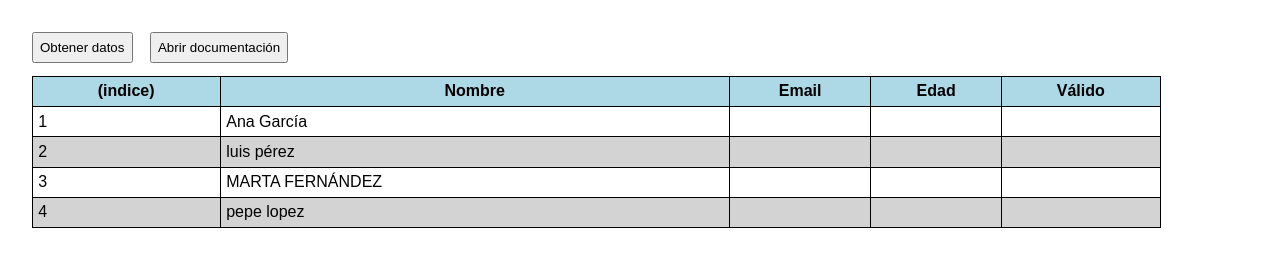
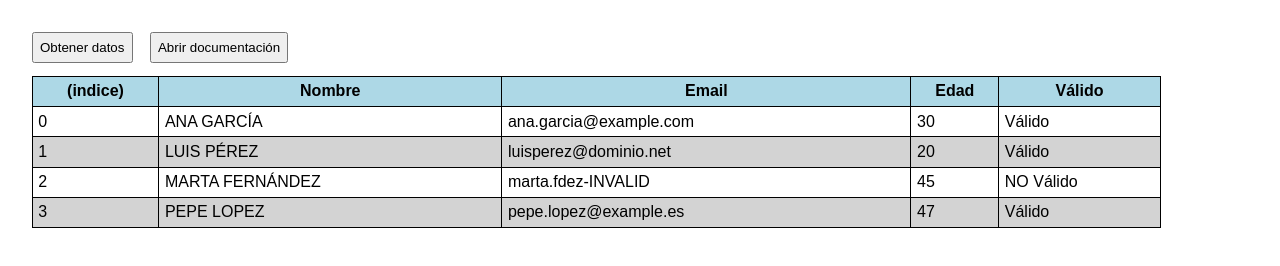
Before and after one commit to JaimeVargaas/DAWC, a plain HTML site: page VargasBáez, Jaime - PruebaEjT3/index.html in a window 1280 px wide. Both pictures are taken after a click on the button "Obtener datos". Drawn offline with Linux system fonts and the light colour scheme.

Commit message:
mas pruebas sobre dom

```diff
--- a/VargasBáez, Jaime - PruebaEjT3/index.html
+++ b/VargasBáez, Jaime - PruebaEjT3/index.html
@@ -4,7 +4,7 @@
     <meta charset="UTF-8">
     <meta name="viewport" content="width=device-width, initial-scale=1.0">
     <title>Document</title>
-    <script src="./js/main.js" defer></script>
+    <script src="./js/correccion.js" defer></script>
     <link rel="stylesheet" href="css/style.css">
 </head>
 <body>
--- /dev/null
+++ b/VargasBáez, Jaime - PruebaEjT3/js/correccion.js
@@ -0,0 +1,46 @@
+const datosUsuarios = [
+    "Nombre:  Ana García, Email: ana.garcia@example.com, FechaNac: 1995-10-25",
+    "Nombre: luis pérez, Email: luisperez@dominio.net, FechaNac: 2005-01-05",
+    "Nombre:  MARTA FERNÁNDEZ, Email: marta.fdez-INVALID, FechaNac: 1980-03-15", // Inválido
+    "Nombre: pepe lopez, Email: pepe.lopez@example.es, FechaNac: 1978/11/02" // Formato de fecha diferente
+];
+
+const regexEmail = /^\S+@\S+\.\S+$/; // \S --> todo lo que no sea un espacio, una @ algo sin espacios, un punto y algo sin espacios
+const tabla = document.getElementById("tablaDatos");
+/********************************************************************************* */
+
+
+document.getElementById("bDatosusuarios").onclick = function () {
+
+for (let usuario = 0; usuario < datosUsuarios.length; usuario++) {
+    let datosUsuario = datosUsuarios[usuario].split(",");
+
+    // Mostrar Índice:
+    document.getElementById("indice" + usuario).innerHTML = usuario;
+
+    // Obtenemos el nombre:
+    let nombre = datosUsuario[0].split(":")[1].trim().toUpperCase();
+    document.getElementById("nombre" + usuario).innerHTML = nombre;
+
+    // Obtenemos email:
+    let email = datosUsuario[1].split(":")[1].trim();
+    document.getElementById("email" + usuario).innerHTML = email;
+
+    if (regexEmail.test(email))
+        document.getElementById("valido" + usuario).innerHTML = "Válido";
+    else
+        document.getElementById("valido" + usuario).innerHTML = "NO Válido";
+
+    // Obtenemos los años:
+    let fechaNac = new Date(datosUsuario[2].split(":")[1].trim());
+
+    let anoNow = new Date().getFullYear();
+
+    if (fechaNac)
+        document.getElementById("edad" + usuario).innerHTML = anoNow - fechaNac.getFullYear();
+    else
+        document.getElementById("edad" + usuario).innerHTML = "<b>Fecha no admitida</b>";
+}
+
+
+}
--- a/VargasBáez, Jaime - PruebaEjT3/js/main.js
+++ b/VargasBáez, Jaime - PruebaEjT3/js/main.js
@@ -24,10 +24,10 @@ for(let i=0;i<datosUsuarios.length-1;i++) {
 
 document.getElementById("bDatosusuarios").onclick = () => {
 
-    document.getElementById("indice0").innerHTML="1";
-    document.getElementById("indice1").innerHTML="2";
-    document.getElementById("indice2").innerHTML="3";
-    document.getElementById("indice3").innerHTML="4";
+    let textInidice = "indice";
+    for(let i=0;i<datosUsuarios.length;i++) {
+        document.getElementById(textInidice+i).innerHTML=i+1;
+    }
 
     let textNombre = "nombre";
     for(let i=0;i<datosUsuarios.length;i++){
```
Also changed, not shown: Pruebas/css/style.css (+13 -0 lines), Pruebas/index.html (+3 -0 lines), Pruebas/js/pruebaDOM.js (+22 -0 lines).
